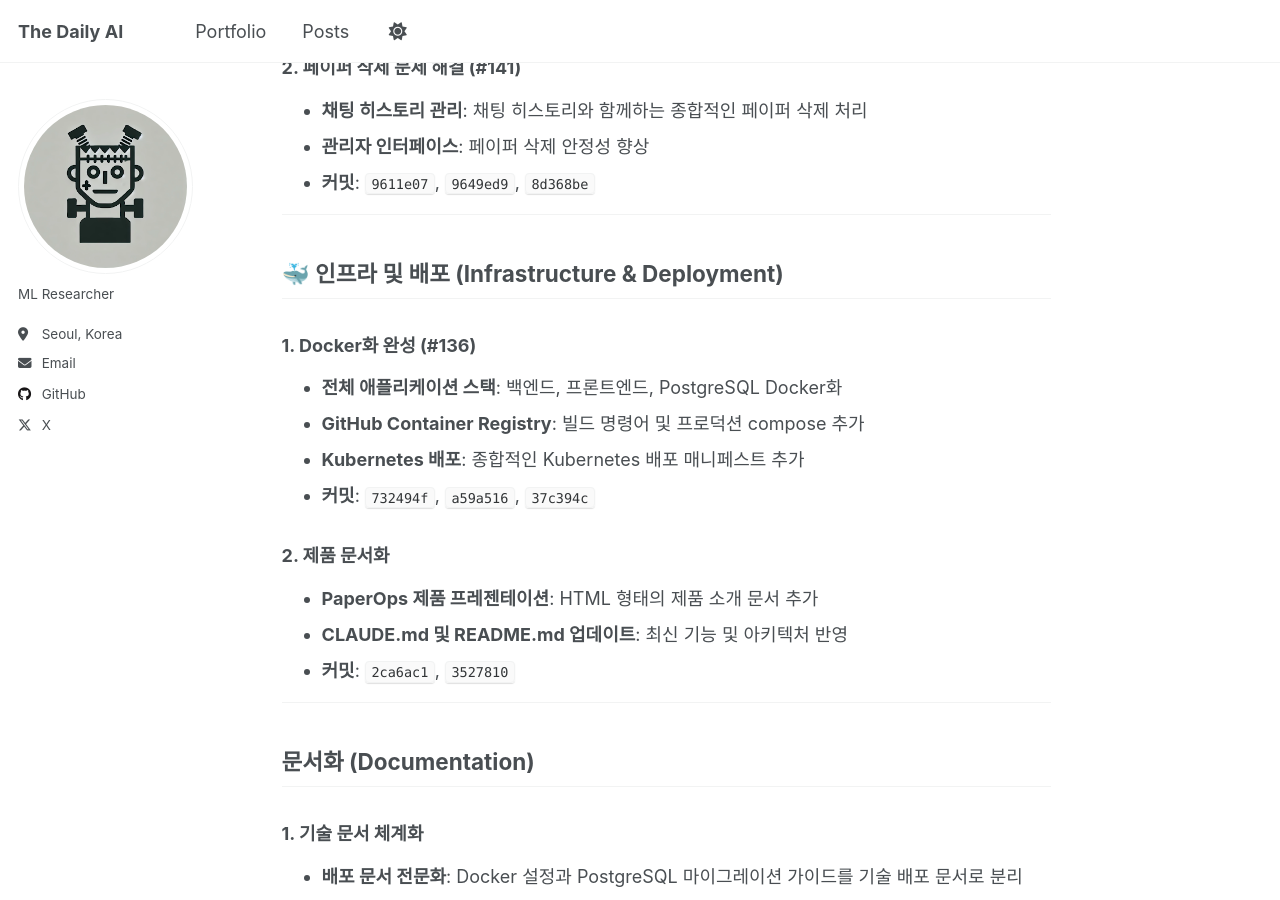
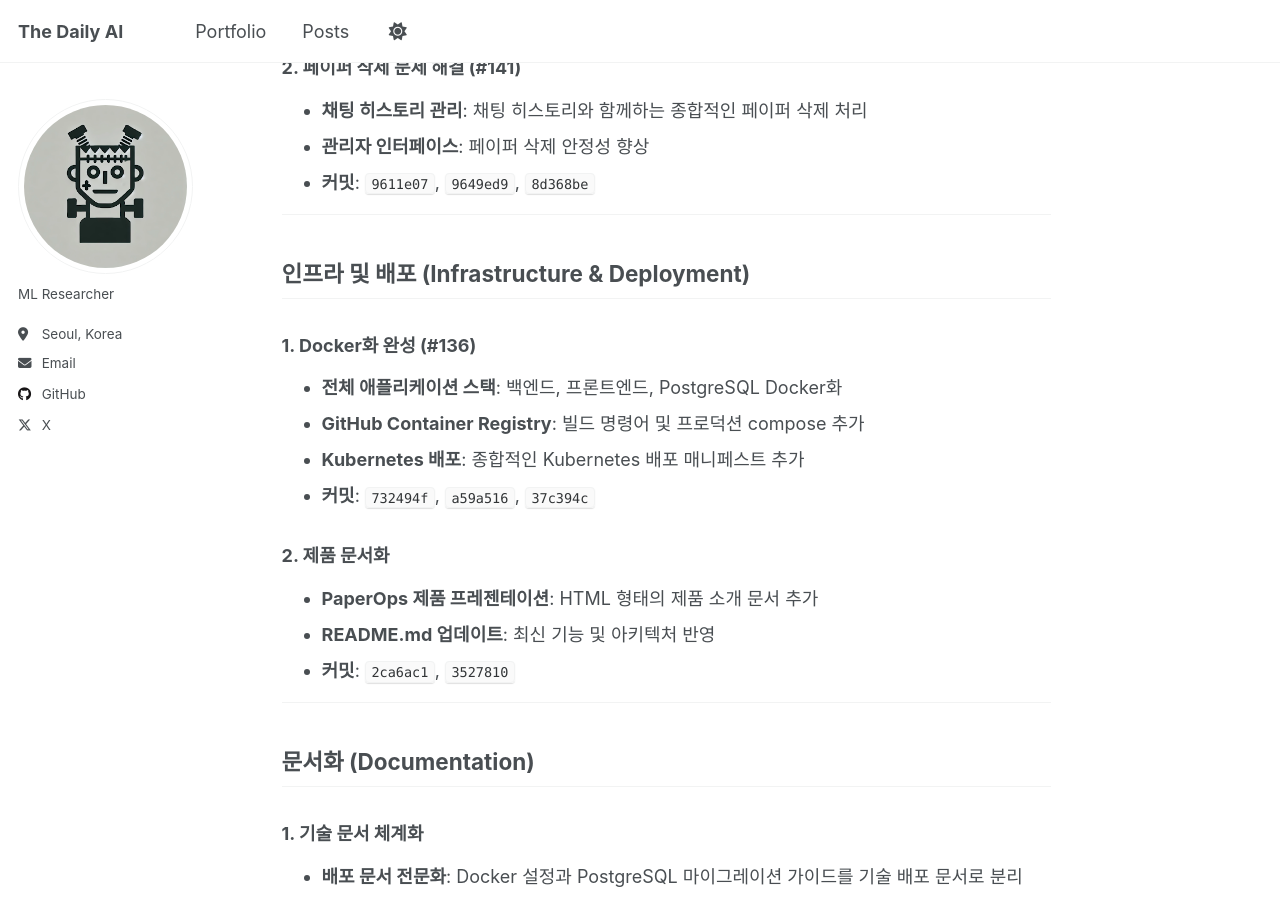
Before and after one commit to parameterfreak/parameterfreak.github.io, a Jekyll site: the page built from _posts/2025-08-30-weekly-release-notes-2025-08-24-30.md, in a window 1280 px wide and 900 px high, scrolled down 2974 px. Built offline with Jekyll 4.4.1, drawn with Linux system fonts in a browser that asks for light colours; a script that is not in the unit is left out.

Commit message:
Update 2025-08-30-weekly-release-notes-2025-08-24-30.md

```diff
--- a/_posts/2025-08-30-weekly-release-notes-2025-08-24-30.md
+++ b/_posts/2025-08-30-weekly-release-notes-2025-08-24-30.md
@@ -95,7 +95,7 @@ tags:
 
 ---
 
-## 🐳 인프라 및 배포 (Infrastructure & Deployment)
+## 인프라 및 배포 (Infrastructure & Deployment)
 
 ### 1. Docker화 완성 (#136)
 - **전체 애플리케이션 스택**: 백엔드, 프론트엔드, PostgreSQL Docker화
@@ -105,7 +105,7 @@ tags:
 
 ### 2. 제품 문서화
 - **PaperOps 제품 프레젠테이션**: HTML 형태의 제품 소개 문서 추가
-- **CLAUDE.md 및 README.md 업데이트**: 최신 기능 및 아키텍처 반영
+- **README.md 업데이트**: 최신 기능 및 아키텍처 반영
 - **커밋**: `2ca6ac1`, `3527810`
 
 ---
```
